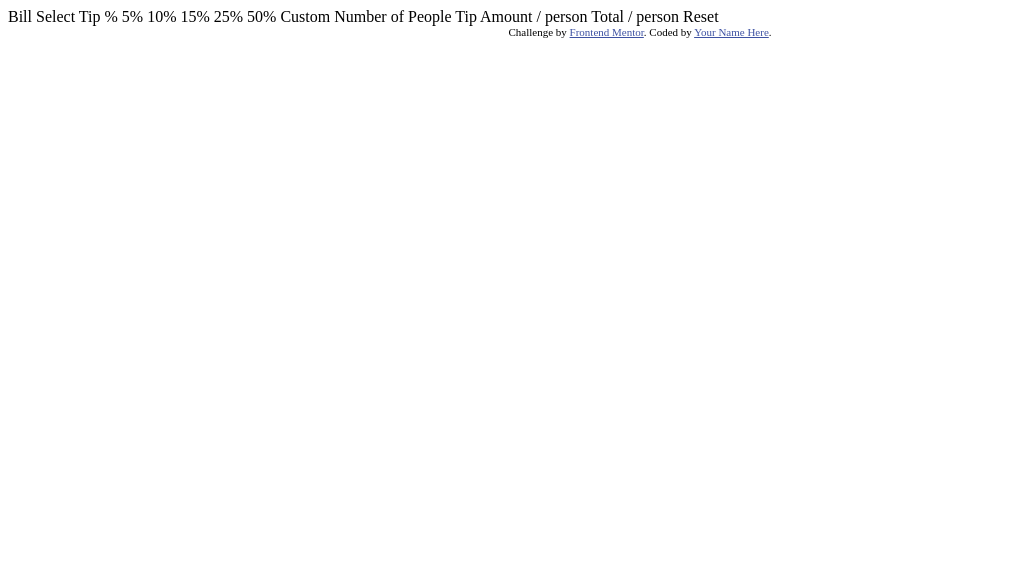
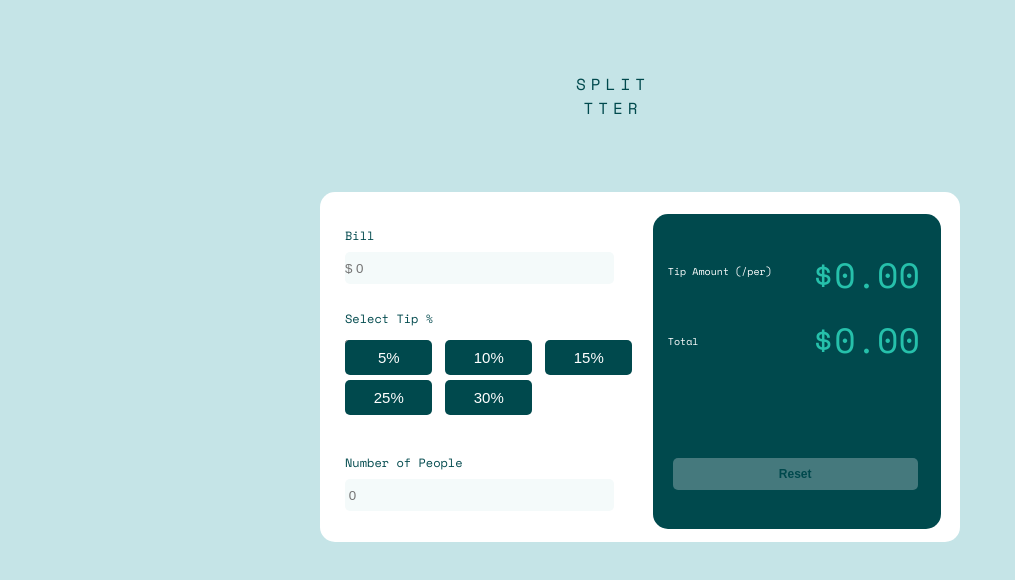
Before and after one commit to DasAnindita/Tip-Calc, a plain HTML site: page index.html in a window 1280 px wide. Shown: the whole page, without its empty margins (0-1015 px from the left). Drawn offline with nearby package versions, Linux system fonts and the light colour scheme; a web font is replaced by a local one.

Commit message:
Update index.html

```diff
--- a/index.html
+++ b/index.html
@@ -5,40 +5,263 @@
   <meta name="viewport" content="width=device-width, initial-scale=1.0"> <!-- displays site properly based on user's device -->
 
   <link rel="icon" type="image/png" sizes="32x32" href="./images/favicon-32x32.png">
+  <link rel="preconnect" href="https://fonts.googleapis.com">
+  <link rel="preconnect" href="https://fonts.gstatic.com" crossorigin>
+  <link href="https://fonts.googleapis.com/css2?family=Barrio&family=DM+Sans:ital,opsz,wght@0,9..40,100..1000;1,9..40,100..1000&family=Fraunces:ital,opsz,wght@0,9..144,100..900;1,9..144,100..900&family=Gloria+Hallelujah&family=Montserrat:ital,wght@0,100..900;1,100..900&family=Poppins:ital,wght@0,100;0,200;0,300;0,400;0,500;0,600;0,700;0,800;0,900;1,100;1,200;1,300;1,400;1,500;1,600;1,700;1,800;1,900&family=Rubik:ital,wght@0,300..900;1,300..900&family=Space+Mono:ital,wght@0,400;0,700;1,400;1,700&display=swap" rel="stylesheet">
 
-  <title>Frontend Mentor | Tip calculator app</title>
 
   <!-- Feel free to remove these styles or customise in your own stylesheet 👍 -->
   <style>
-    .attribution { font-size: 11px; text-align: center; }
-    .attribution a { color: hsl(228, 45%, 44%); }
+
+    *{
+      box-sizing: border-box;
+      margin:0;
+      padding:0;
+
+    }
+
+
+   body{
+    background-color:hsl(185, 41%, 84%);
+    max-width: 100%;
+    font-family: "Space Mono", monospace;
+    font-weight: 400;
+    font-style: normal;
+   }
+
+   .container{
+    width:50%;
+    background-color: white;
+    height:350px;
+    margin-left: 25%;
+    margin-top: 15%;
+    border-radius: 15px;
+
+   }
+
+   .header{
+    margin-left: 45%;
+    margin-top: -120px;
+    position: absolute;
+    color: hsl(183, 100%, 15%);
+    text-align: center;
+    letter-spacing: 5px;
+   }
+
+   .container1{
+    background-color: hsl(183, 100%, 15%);
+    border-radius: 15px;
+    margin-left: 52%;
+    margin-top: -50px;
+    width: 45%;
+    height:315px;
+    display: flex;
+    flex-direction: column;
+   }
+
+   .input{
+    background-color: hsl(189, 41%, 97%);
+    width:21%;
+    height: 32px;
+    position: absolute;
+    border-style: none;
+    margin-left: 25px;
+    margin-top: 60px;
+    border-radius: 5px;
+   }
+
+   .bil{
+
+    color: hsl(183, 100%, 15%);
+    font-size: 12px;
+    position: absolute;
+    margin-top: 35px;
+    margin-left: 25px;
+   }
+
+   .tip{
+    color: hsl(183, 100%, 15%);
+    font-size: 12px;
+    position: absolute;
+    margin-top: 70px;
+    margin-left: 25px;
+   }
+
+   .tip-tip{
+    font-size: 12px;
+    position: absolute;
+    margin-top: 75px;
+    margin-left: 25px;
+   }
+
+   .no-ppl{
+    color: hsl(183, 100%, 15%);
+    font-size: 12px;
+    position: absolute;
+    margin-top: 190px;
+    margin-left: 25px;
+   }
+   .input-input{
+    background-color: hsl(189, 41%, 97%);
+    width:21%;
+    height: 32px;
+    position: absolute;
+    border-style: none;
+    margin-left: 25px;
+    margin-top: 215px;
+    border-radius: 5px;
+   }
+
+   .tip-tip{
+    display: grid;
+    grid-template-columns: 1fr 1fr 1fr;
+    margin-top: 100px;
+   }
+   .btn1{
+    width:95%;
+    height:35px;
+    border-style: none;
+    border-radius: 5px;
+    background-color: hsl(183, 100%, 15%);
+    color: white;
+    font-size: 15px;
+    position: absolute;
+   }
+
+   .btn2{
+    width:95%;
+    height:35px;
+    border-style: none;
+    border-radius: 5px;
+    background-color: hsl(183, 100%, 15%);
+    color: white;
+    font-size: 15px;
+    margin-left:100px;
+    position: absolute;
+
+   }
+
+   .btn3{
+    width:95%;
+    height:35px;
+    border-style: none;
+    border-radius: 5px;
+    background-color: hsl(183, 100%, 15%);
+    color: white;
+    font-size: 15px;
+    margin-left: 200px;
+    position: absolute;
+   }
+
+   .btn4{
+    width:95%;
+    height:35px;
+    border-style: none;
+    border-radius: 5px;
+    background-color: hsl(183, 100%, 15%);
+    color: white;
+    font-size: 15px;
+    margin-top: 40px;
+    position: absolute;
+   }
+
+   .btn5{
+    width:95%;
+    height:35px;
+    border-style: none;
+    border-radius: 5px;
+    background-color: hsl(183, 100%, 15%);
+    color: white;
+    font-size: 15px;
+    margin-top: 40px;
+    margin-left: 100px;
+    position: absolute;
+   }
+
+   .Tip-txt{
+    font-size: 10px;
+    margin-left: 15px;
+    margin-top: 50px;
+    color: white;
+    position: absolute;
+
+   }
+  .amount{
+    font-size: 35px;
+    margin-left: 160px;
+    margin-top: 35px;
+    color: hsl(172, 67%, 45%);
+    position: absolute;
+  }
+
+  .per-ppl{
+    font-size: 10px;
+    margin-left: 15px;
+    margin-top: 120px;
+    color: white;
+    position: absolute;
+
+   }
+  .total-per-ppl{
+    font-size: 35px;
+    margin-left: 160px;
+    margin-top: 100px;
+    color: hsl(172, 67%, 45%);
+    position: absolute;
+  }
+
+  .reset{
+    width:85%;
+    height:10%;
+    border-radius: 5px;
+    border-style: none;
+    margin-left: 20px;
+    margin-top: 220px;
+    background-color: hsl(184, 29%, 38%);
+    color: hsl(183, 100%, 15%);
+    font-size: 12px;
+    font-weight: 700;
+
+  }
   </style>
 </head>
 <body>
+  <p class="header">SPLIT<br>TTER</h4>
+  <div class="container">
 
-  Bill
+    <div class="grid">
+      <p class="bil">Bill</p>
+      <input class="input" type="input" placeholder="$ 0"></input>
+      <br><br>
+      <p class="tip">Select Tip %</p>
+      <div class="tip-tip">
+      <button type="button" class="btn1">5%</button>
+      <button type="button" class="btn2">10%</button>
+      <button type="button" class="btn3">15%</button>
+      <button type="button" class="btn4">25%</button>
+      <button type="button" class="btn5">30%</button>
+      <button type="button" class="btn6">35%</button>
+      </div>
+      <br>
+    <p class="no-ppl">Number of People </p>
+   <input class="input-input" type="input" placeholder=" 0">  </input>
 
-  Select Tip %
-  5%
-  10%
-  15%
-  25%
-  50%
-  Custom
 
-  Number of People
+    <div class="container1">
+    <p class="Tip-txt">  Tip Amount (/per) </p>
+     <div class="amount"> $0.00</div>
+     <br>
+     <p class="per-ppl">Total</p>
+     <div class="total-per-ppl"> $0.00</div>
 
-  Tip Amount
-  / person
+     <button type="button" class="reset">Reset</button>
 
-  Total
-  / person
+    </div>
+  </div>
+  </div>
+  </div>
 
-  Reset
 
-  <div class="attribution">
-    Challenge by <a href="https://www.frontendmentor.io?ref=challenge" target="_blank">Frontend Mentor</a>.
-    Coded by <a href="#">Your Name Here</a>.
-  </div>
+
 </body>
 </html>
```
